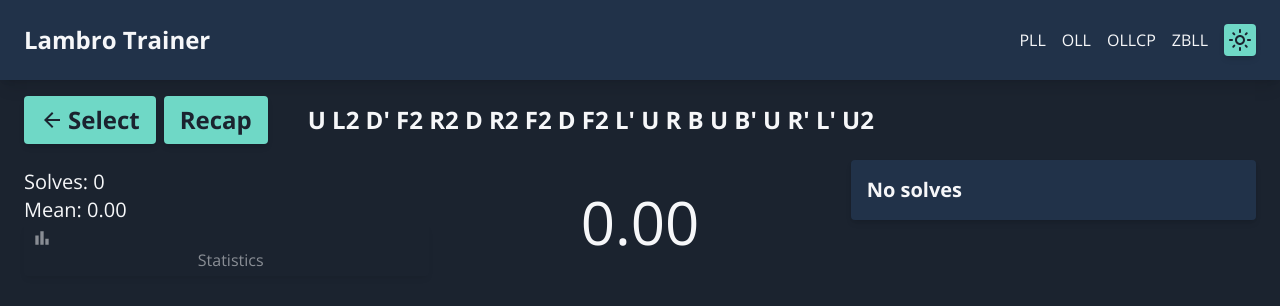
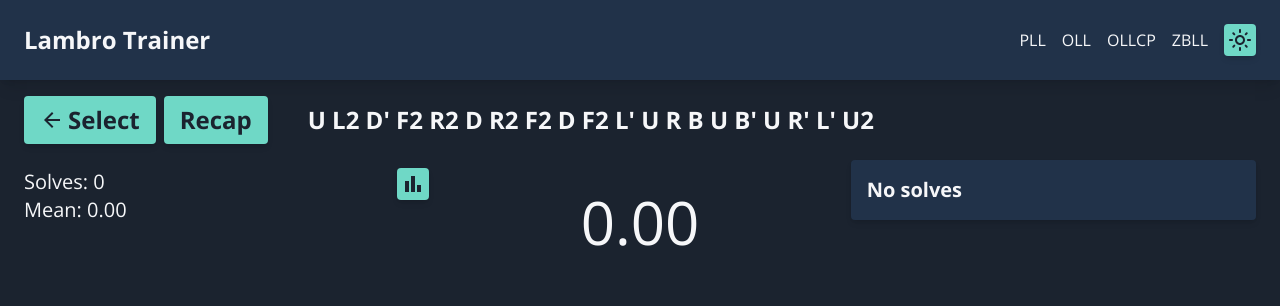
Before and after one commit to andlamb2002/lambro-trainer, a React (Vite) app: page /oll/timer in a window 1280 px wide. Shown: the top 306 px of the page. Built offline with nearby package versions, Linux system fonts and the light colour scheme.

Commit message:
Style for stat button

```diff
--- a/src/Trainer/Components/SolvesList.tsx
+++ b/src/Trainer/Components/SolvesList.tsx
@@ -26,19 +26,21 @@ function SolvesList({ solves, setSelectedSolve, deleteSolve, deleteAllSolves }:
 
     return (
         <div className="flex flex-col sm:pl-4 pt-2 pr-1 sm:pr-0">
+            <div className="flex items-start justify-between">
                 <div className="sm:text-xl">
                     <h3>Solves: {solves.length}</h3>
                     <h3>Mean: {mean}</h3>
                 </div>
                 <button
-                className={`btn btn-secondary ${solves.length === 0 ? 'opacity-50 pointer-events-none' : ''}`}
+                    className="btn btn-primary p-1"
                     onClick={() => setStatsOpen(true)}
                     title="Open Statistics"
                     aria-label="Open Statistics"
                     >
-                <MdBarChart className="w-5 h-5" />
-                <span className="ml-2 hidden sm:inline">Statistics</span>
+                    <MdBarChart size={24} />
                 </button>
+            </div>
+
             <ul className="flex-1 overflow-y-auto max-h-50 sm:max-h-80 my-4 space-y-2 scrollbar-hide">
                 {[...solves].reverse().map((solve, index) => (
                     <SolveItem
```
Lines whose indentation alone changed are shown as unchanged.
